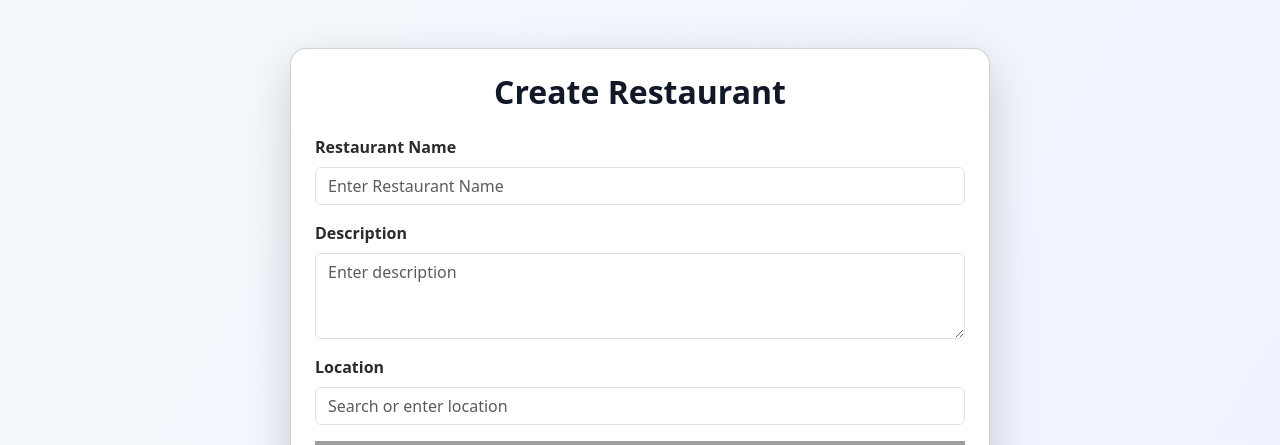
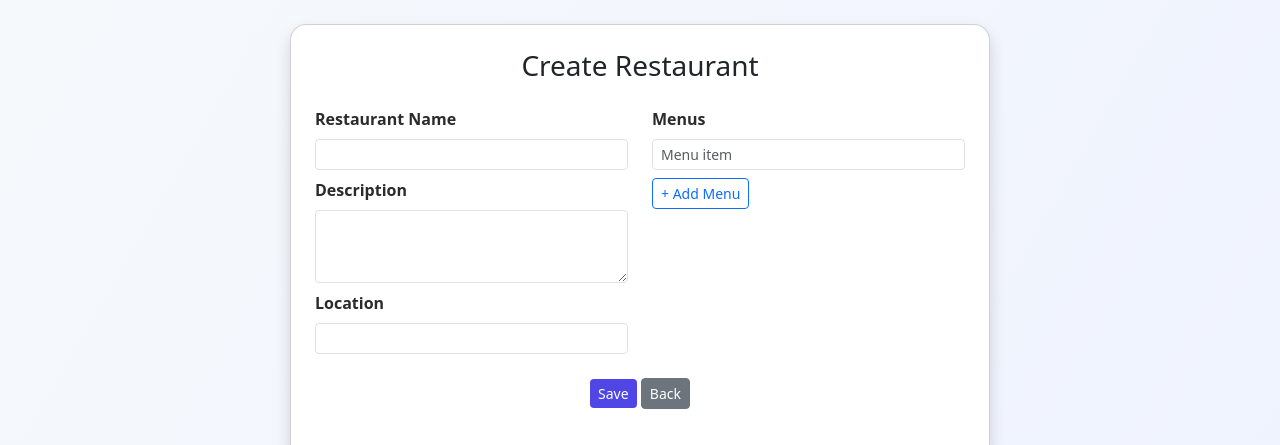
Before and after one commit to MUHAMMADIBRAHIM028/django-web, a Django app: page /restaurants/create/ in a window 1280 px wide. Shown: the part 56-501 px from the top of the page. Run offline with Django 5.2, Linux system fonts and the light colour scheme; the visitor is signed in with stand-in values (Sample User, id 1); some libraries are stand-ins or nearby versions; grey boxes are pictures that could not be loaded.

Commit message:
Restaurant_form

```diff
--- a/djangoweb/homepage/forms.py
+++ b/djangoweb/homepage/forms.py
@@ -81,7 +81,7 @@ class SignupForm(UserCreationForm):
 class RestaurantForm(forms.ModelForm):
      class Meta:
         model = Restaurant
-        fields = ['name', 'description', 'location']
+        fields = ['name', 'description', 'location', 'menus']
         widgets = {
             'description': forms.Textarea(attrs={'rows': 4, 'class': 'form-control'}),
             'name': forms.TextInput(attrs={'class': 'form-control'}),
--- a/djangoweb/homepage/models.py
+++ b/djangoweb/homepage/models.py
@@ -71,6 +71,6 @@ class Restaurant(models.Model):
      description = models.TextField()
      location = models.CharField(max_length=255)  # or use coordinates if needed
      created_by = models.ForeignKey(User, on_delete=models.CASCADE, null=True, blank=True)
-
+     menus = models.TextField(blank=True, null=True)
      def __str__(self):
       return self.name
--- a/djangoweb/homepage/templates/homepage/restaurant_form.html
+++ b/djangoweb/homepage/templates/homepage/restaurant_form.html
@@ -1,47 +1,66 @@
 {% extends "homepage/base.html" %}
-{% block title %}{{ title|default:"Add / Update Restaurant" }}{% endblock %}
+{% load static %}
 
 {% block content %}
-<div class="container mt-5 d-flex justify-content-center">
-  <div class="card shadow-lg p-4" style="max-width: 700px; width: 100%;">
-    <h2 class="text-center mb-4">{{ title|default:"Add / Update Restaurant" }}</h2>
+<div class="container mt-4 d-flex justify-content-center">
+  <!-- limit width to ~A4 portrait -->
+  <div class="card shadow p-4" style="max-width: 700px; width:100%; min-height: 900px;">
+    <h3 class="text-center mb-4">{{ title }}</h3>
 
-    <form method="post" enctype="multipart/form-data">
+    <form method="post">
       {% csrf_token %}
+      <div class="row">
+        <!-- Left column -->
+        <div class="col-md-6">
+          <div class="mb-2">
+            <label class="form-label">Restaurant Name</label>
+            <input type="text" name="name" class="form-control form-control-sm"
+                   value="{{ form.name.value|default_if_none:'' }}">
+          </div>
+          <div class="mb-2">
+            <label class="form-label">Description</label>
+            <textarea name="description" class="form-control form-control-sm" rows="3">{{ form.description.value|default_if_none:'' }}</textarea>
+          </div>
+          <div class="mb-2">
+            <label class="form-label">Location</label>
+            <input type="text" name="location" id="id_location"
+                   class="form-control form-control-sm"
+                   value="{{ form.location.value|default_if_none:'' }}">
+          </div>
+        </div>
 
-      <!-- Restaurant Name -->
-      <div class="mb-3">
-        <label for="id_name" class="form-label">Restaurant Name</label>
-        <input type="text" name="name" id="id_name" class="form-control"
-               value="{{ form.name.value|default_if_none:'' }}" placeholder="Enter Restaurant Name">
+        <!-- Right column (Menus) -->
+        <div class="col-md-6">
+          <label class="form-label">Menus</label>
+          <div id="menu-fields">
+            <input type="text" name="menus" class="form-control form-control-sm mb-2"
+                   placeholder="Menu item">
+          </div>
+          <button type="button" class="btn btn-outline-primary btn-sm" id="add-menu">+ Add Menu</button>
+        </div>
       </div>
 
-      <!-- Description -->
-      <div class="mb-3">
-        <label for="id_description" class="form-label">Description</label>
-        <textarea name="description" id="id_description" rows="3" class="form-control"
-                  placeholder="Enter description">{{ form.description.value|default_if_none:'' }}</textarea>
+         <div class="text-center mt-3">
+        <button type="submit" class="btn btn-primary btn-sm">Save</button>
+        <a href="{% url 'manage_restaurants' %}" class="btn btn-secondary btn-sm">Back</a>
       </div>
+    </form> <!-- form ends immediately after buttons -->
 
-      <!-- Location Input -->
-      <div class="mb-3">
-        <label for="id_location" class="form-label">Location</label>
-        <input type="text" id="id_location" name="location" class="form-control"
-               value="{{ form.location.value|default_if_none:'' }}" placeholder="Search or enter location">
-      </div>
+  </div> <!-- end card -->
+</div> <!-- end container -->
 
-      <!-- Map -->
-      <div id="map" style="height: 300px; border-radius: 8px;"></div>
-
-      <!-- Submit Buttons -->
-      <div class="text-center mt-4">
-        <button type="submit" class="btn btn-primary px-4">Save</button>
-        <a href="{% url 'manage_restaurants' %}" class="btn btn-secondary px-4">Back</a>
-      </div>
-    </form>
-  </div>
-</div>
-
+<!-- JS for dynamic menu fields -->
+<script>
+document.getElementById('add-menu').addEventListener('click', function () {
+  const container = document.getElementById('menu-fields');
+  const input = document.createElement('input');
+  input.type = 'text';
+  input.name = 'menus';
+  input.className = 'form-control form-control-sm mb-2';
+  input.placeholder = 'Menu item';
+  container.appendChild(input);
+});
+</script>
 <script>
 function initMap() {
   // Try to parse initial location from input, else use default (Lahore)
@@ -54,42 +73,42 @@ function initMap() {
     : {lat: 31.582045, lng: 74.329376};
 
   // Map
-  const map = new google.maps.Map(document.getElementById("map"), {
-    center: defaultLocation,
-    zoom: 12,
-  });
+  //const map = new google.maps.Map(document.getElementById("map"), {
+   // center: defaultLocation,
+   // zoom: 12,
+  //});
 
   // Marker
-  let marker = new google.maps.Marker({
-    position: defaultLocation,
-    map: map,
-    draggable: true,
-  });
+  //let marker = new google.maps.Marker({
+    //position: defaultLocation,
+    //map: map,
+   // draggable: true,
+  //});
 
   // Places Autocomplete
   const autocomplete = new google.maps.places.Autocomplete(locationInput);
-  autocomplete.bindTo("bounds", map);
+  //autocomplete.bindTo("bounds", map);
 
   autocomplete.addListener("place_changed", function () {
     const place = autocomplete.getPlace();
     if (!place.geometry) return;
-    map.setCenter(place.geometry.location);
-    map.setZoom(15);
-    marker.setPosition(place.geometry.location);
+   // map.setCenter(place.geometry.location);
+   // map.setZoom(15);
+   // marker.setPosition(place.geometry.location);
   });
 
   // Update input when marker dragged
-  marker.addListener("dragend", function () {
-    locationInput.value =
-      marker.getPosition().lat() + "," + marker.getPosition().lng();
-  });
+ // marker.addListener("dragend", function () {
+   // locationInput.value =
+   //   marker.getPosition().lat() + "," + marker.getPosition().lng();
+  //});
 
   // Update marker when map clicked
-  map.addListener("click", function (event) {
-    marker.setPosition(event.latLng);
-    locationInput.value =
-      event.latLng.lat() + "," + event.latLng.lng();
-  });
+ // map.addListener("click", function (event) {
+  //  marker.setPosition(event.latLng);
+  //  locationInput.value =
+   //   event.latLng.lat() + "," + event.latLng.lng();
+ // });
 }
 </script>
 
--- a/djangoweb/homepage/views.py
+++ b/djangoweb/homepage/views.py
@@ -200,28 +200,59 @@ def manage_restaurants(request):
 def restaurant_create(request):
     """Create a new restaurant."""
     if request.method == 'POST':
-        form = RestaurantForm(request.POST)
+        # Always make a mutable copy
+        post_data = request.POST.copy()
+
+        # Collect all menus fields safely
+        menus_values = post_data.getlist('menus')  # even if only 1 field exists
+        menus_string = ",".join([m.strip() for m in menus_values if m.strip()])
+
+        # Override the single menus field
+        post_data['menus'] = menus_string
+
+        form = RestaurantForm(post_data)
         if form.is_valid():
             form.save()
             messages.success(request, '✅ Restaurant has been saved successfully!')
             return redirect('manage_restaurants')
     else:
         form = RestaurantForm()
-    return render(request, 'homepage/restaurant_form.html', {'form': form, 'title': 'Create Restaurant'})
+
+    return render(
+        request,
+        'homepage/restaurant_form.html',
+        {'form': form, 'title': 'Create Restaurant'}
+    )
 
 @login_required
 def restaurant_update(request, pk):
     """Edit an existing restaurant."""
     restaurant = get_object_or_404(Restaurant, pk=pk)
+
     if request.method == 'POST':
-        form = RestaurantForm(request.POST, instance=restaurant)
+        post_data = request.POST.copy()
+
+        menus_values = post_data.getlist('menus')
+        menus_string = ",".join([m.strip() for m in menus_values if m.strip()])
+
+        post_data['menus'] = menus_string
+
+        form = RestaurantForm(post_data, instance=restaurant)
         if form.is_valid():
             form.save()
             messages.success(request, '✅ Restaurant has been updated successfully!')
             return redirect('manage_restaurants')
     else:
         form = RestaurantForm(instance=restaurant)
-    return render(request, 'homepage/restaurant_form.html', {'form': form, 'title': 'Edit Restaurant'})
+
+    return render(
+        request,
+        'homepage/restaurant_form.html',
+        {'form': form, 'title': 'Edit Restaurant'}
+    )
+
+
+
 
 @login_required
 def restaurant_delete(request, pk):
```
Also changed, not shown: djangoweb/homepage/migrations/0006_restaurant_menus.py (added).
